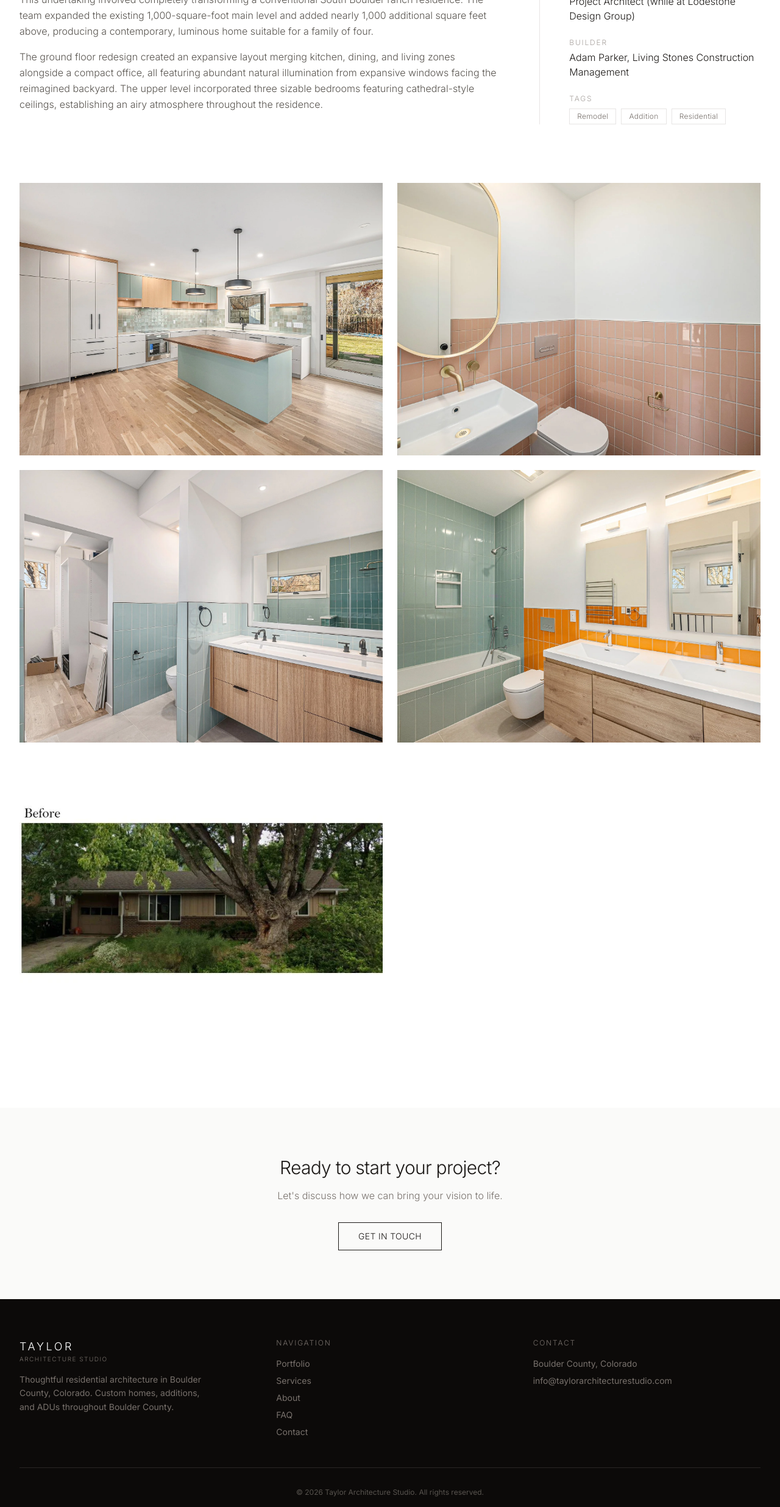
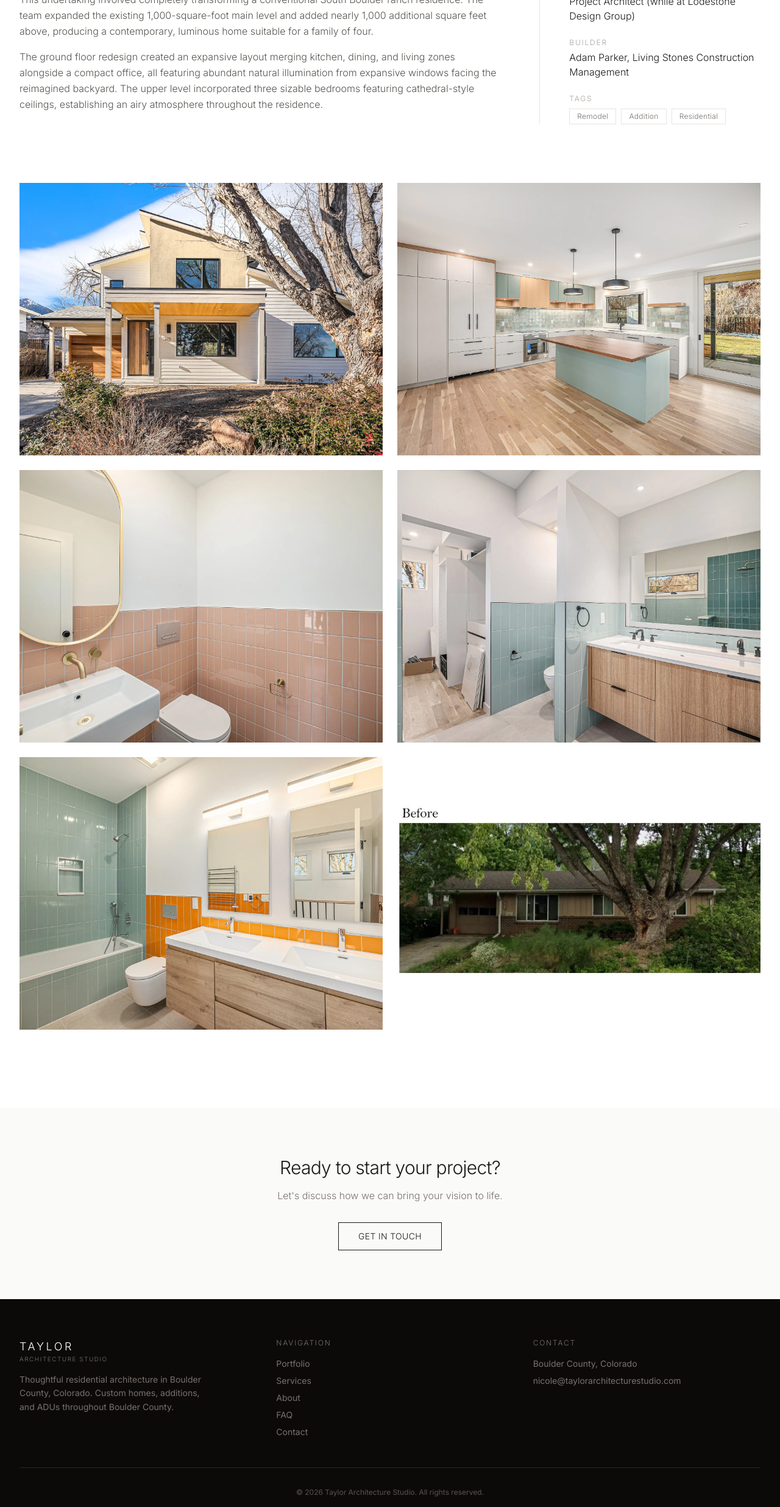
Before and after one commit to Juddnutting/taylor-architecture-studio, a Next.js app: page /portfolio/miami-way-remodel in a window 1280 px wide. Shown: the part 794-3266 px from the top of the page at 61% size. Built offline with nearby package versions, Linux system fonts and the light colour scheme.

Commit message:
added hero photo back into gallery

```diff
--- a/app/portfolio/[slug]/page.tsx
+++ b/app/portfolio/[slug]/page.tsx
@@ -159,14 +159,14 @@ export default async function ProjectPage({ params }: PageProps) {
       <section className="pb-24 md:pb-32 px-6 lg:px-8">
         <div className="mx-auto max-w-7xl">
           <div className="grid grid-cols-1 md:grid-cols-2 gap-4 md:gap-6">
-            {project.galleryImages.slice(1).map((image, i) => (
+            {project.galleryImages.map((image, i) => (
               <div
                 key={i}
                 className="relative aspect-[4/3] overflow-hidden bg-stone-100"
               >
                 <Image
                   src={image}
-                  alt={`${project.title} - Image ${i + 2}`}
+                  alt={`${project.title} - Image ${i + 1}`}
                   fill
                   className="object-cover"
                   sizes="(max-width: 768px) 100vw, 50vw"
--- a/components/Footer.tsx
+++ b/components/Footer.tsx
@@ -53,10 +53,10 @@ export default function Footer() {
             <div className="flex flex-col gap-2 text-sm text-stone-500">
               <p>Boulder County, Colorado</p>
               <a
-                href="mailto:info@taylorarchitecturestudio.com"
+                href="mailto:nicole@taylorarchitecturestudio.com"
                 className="hover:text-white transition-colors duration-200"
               >
-                info@taylorarchitecturestudio.com
+                nicole@taylorarchitecturestudio.com
               </a>
             </div>
           </div>
```
